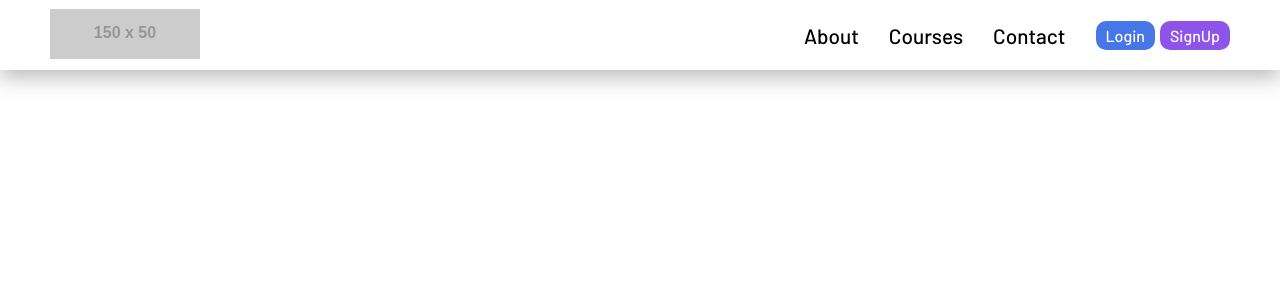
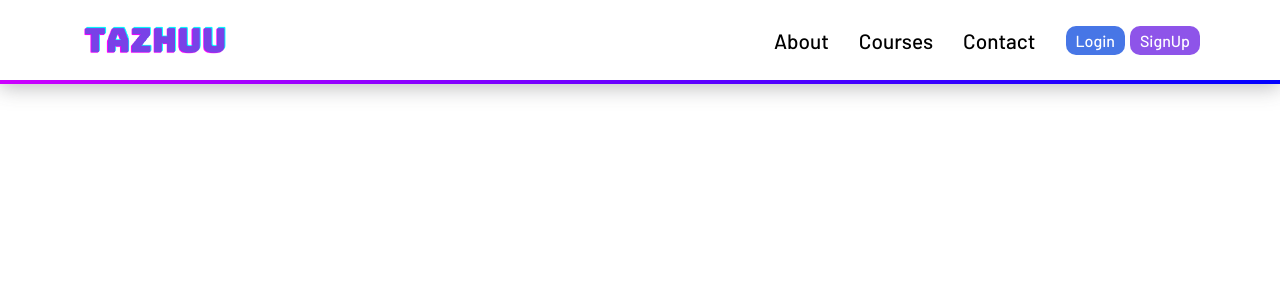
Before and after one commit to roywangroytw/ruby_on_rails_practice, a Rails app: page / in a window 1280 px wide. Shown: the top 300 px of the page. Run offline with Rails 7, Linux system fonts and the light colour scheme; style sheets or scripts are compiled from the project's sources; some libraries are stand-ins or nearby versions.

Commit message:
adding logo picture & modifying sign up form cta animation

```diff
--- a/app/assets/stylesheets/application.css
+++ b/app/assets/stylesheets/application.css
@@ -37,7 +37,7 @@
 
 .header {
     width: 100%;
-    height: 70px;
+    height: 80px;
     background-color: white;
     box-shadow: rgba(71, 71, 77, 0.384) 0px 7px 20px 0px;
     display: flex;
@@ -46,14 +46,30 @@
     position: sticky;
     top: 0;
     left: 0;
+    position: relative;
+    z-index: 1000;
+}
+
+.header::after {
+    content: "";
+    width: 100%;
+    height: 4px;
+    position: absolute;
+    top: 100%;
+    left: 0;
+    background:linear-gradient(90deg,rgb(204, 0, 255),blue);
 }
 
 .logo {
-    margin-left: 50px;
+    margin-left: 80px;
+}
+
+.logo img {
+    width: 150px;
 }
 
 .navbox {
-    margin-right: 50px;
+    margin-right: 80px;
     display: flex;
     align-items: center;
 }
--- a/app/views/layouts/application.html.erb
+++ b/app/views/layouts/application.html.erb
@@ -13,7 +13,7 @@
   <body>
     <header class="header">
       <div class="logo">
-        <img src="https://fakeimg.pl/150x50/000000">
+        <%= image_tag('Tazhuu (1).png') %>
       </div>
       <nav class="navbox">
         <a class="nav-link" href="/about">About</a>
```
Also changed, not shown: other parts of app/assets/stylesheets/application.css (+5 -4 lines), app/assets/images/Tazhuu (1).png (added).
